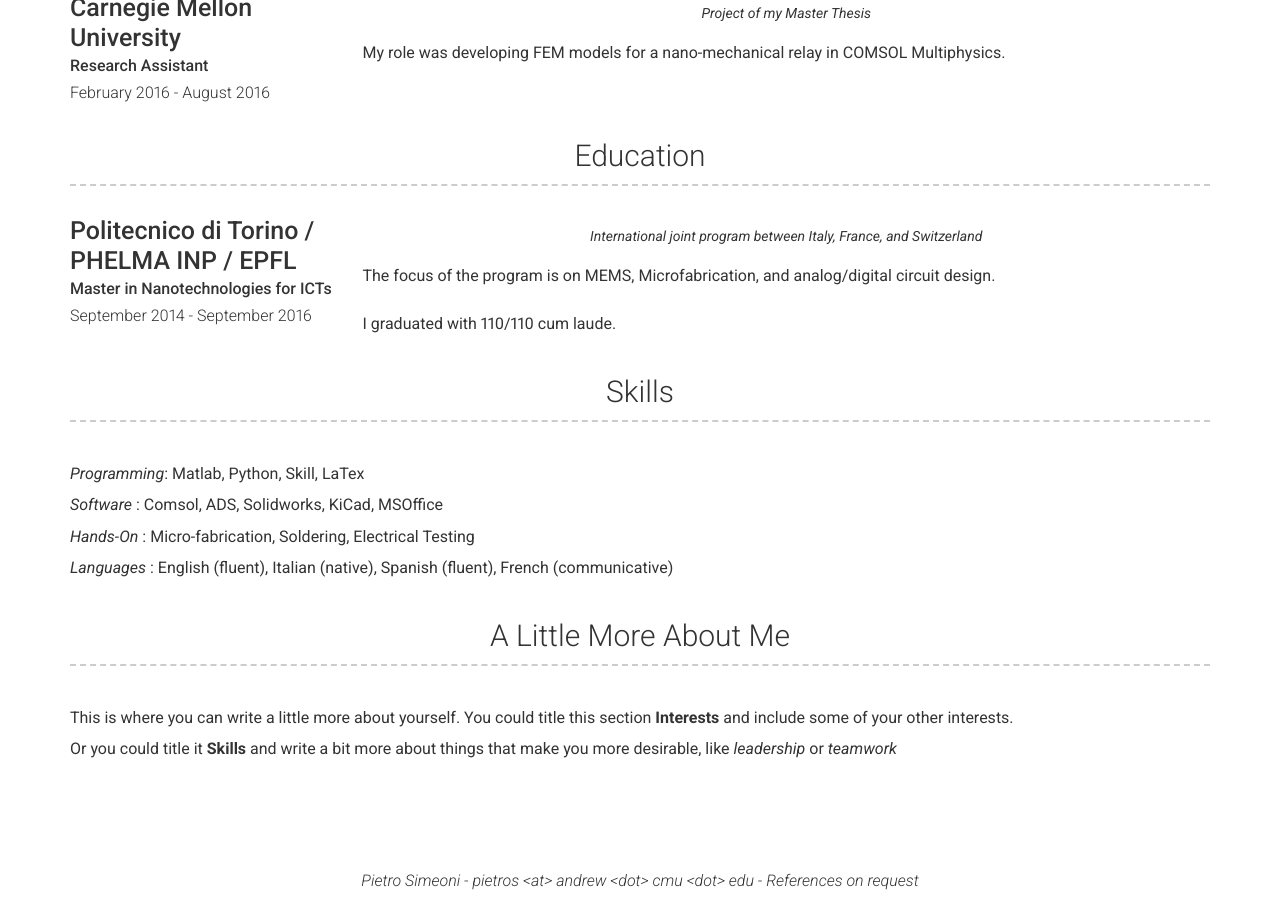
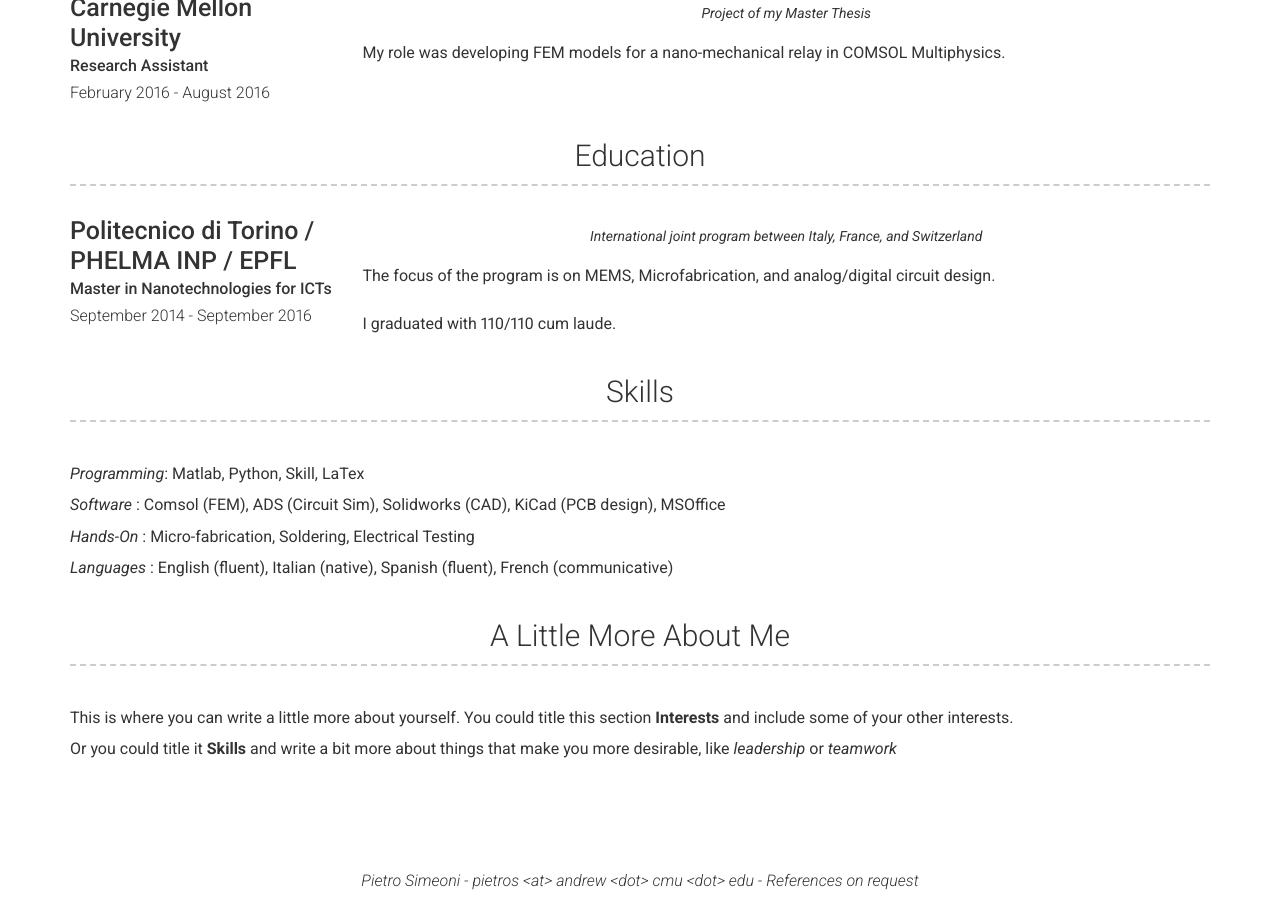
Before and after one commit to simeonipietro/pietrosimeoni.com, a Jekyll site: the page built from index.md, in a window 1280 px wide and 900 px high, scrolled down 966 px. Built offline with Jekyll 4.4.1, drawn with Linux system fonts in a browser that asks for light colours; nearby versions of some CDN libraries.

Commit message:
Update _config.yml

```diff
--- a/_config.yml
+++ b/_config.yml
@@ -83,7 +83,7 @@ projects_title:
 skills_content: | # this will include new lines to allow paragraphs
  *Programming*: Matlab, Python, Skill, LaTex
 
- *Software*   : Comsol, ADS, Solidworks, KiCad, MSOffice
+ *Software*   : Comsol (FEM), ADS (Circuit Sim), Solidworks (CAD), KiCad (PCB design), MSOffice
 
  *Hands-On*   : Micro-fabrication, Soldering, Electrical Testing
 
```
